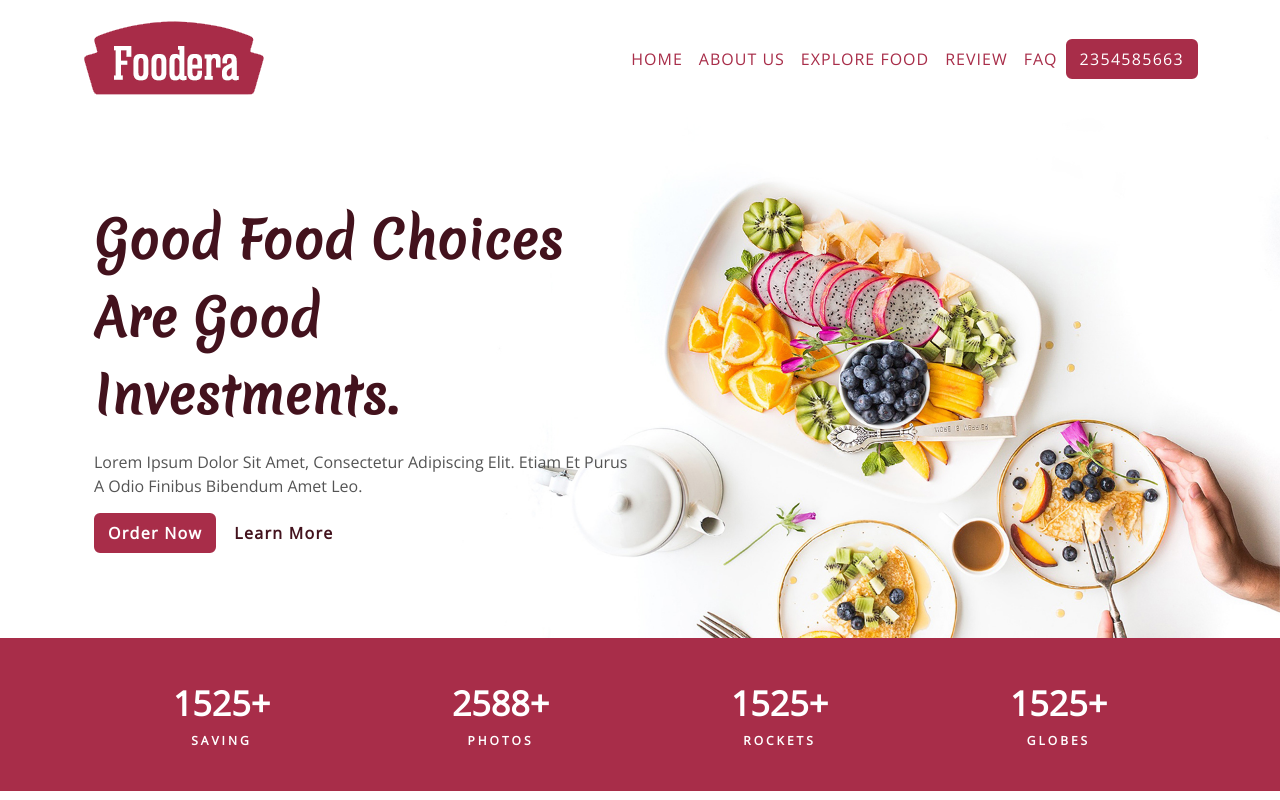
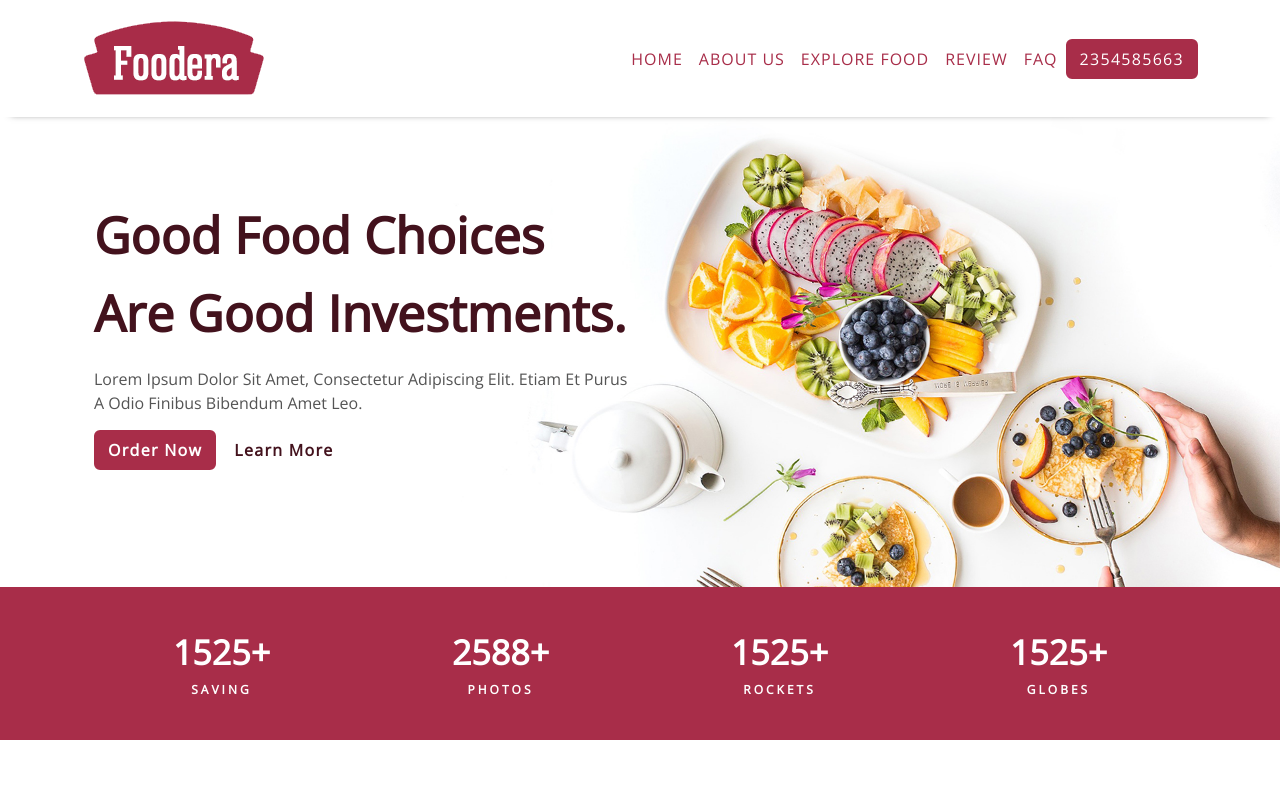
Before and after one commit to wesamustafa/React-Food-Website-Template, a React (Create React App) app: page / in a window 1280 px wide. Shown: the top 800 px of the page. Built offline with nearby package versions, Linux system fonts and the light colour scheme.

Commit message:
resolve issues

```diff
--- a/src/component/Home.js/Header.css
+++ b/src/component/Home.js/Header.css
@@ -4,9 +4,10 @@ header{
     width: 100%;
     max-width: 100%;
     text-align: left;
-    height: auto;
+    height:auto;
     overflow: hidden;
-    padding: 1.563rem 0;
+    padding: 3.563rem 0;
+    margin-top: 80px;
 }
 header .row{
     margin: 3.75rem 0;
--- a/src/component/Home.js/Home.js
+++ b/src/component/Home.js/Home.js
@@ -14,7 +14,7 @@ const Home = ()=>{
     const foodItems = Data.map((item)=>{
         return(
             <div className="col-md-4">
-                    <div class="box">
+                    <div className="box">
                     <img src={item.img} alt="foodimg"/>
                     <h5>{item.title}</h5>
                     <span className="time">{item.time}</span>
--- a/src/component/Navs/Navs.css
+++ b/src/component/Navs/Navs.css
@@ -4,6 +4,9 @@ nav{
     height: auto;
     max-width: 100%;
     border-radius: 0px;
+    -webkit-box-shadow: 0px 8px 7px -11px rgba(84,84,84,1);
+    -moz-box-shadow: 0px 8px 7px -11px rgba(84,84,84,1);
+    box-shadow: 0px 8px 7px -11px rgba(84,84,84,1);
 }
 nav a{
     color:var(--primary-color) !important;
--- a/src/component/Navs/Navs.js
+++ b/src/component/Navs/Navs.js
@@ -3,7 +3,7 @@ import './Navs.css'
 import logo from '../../assets/logo.png';
 const Navs = ()=>{
     return (
-    <Navbar expand="lg">
+    <Navbar expand="lg" fixed="top">
       <Container>
         <Navbar.Brand href="#home">
             <img src={logo} alt="logo"/>
--- a/src/component/Subscribe/Subscribe.js
+++ b/src/component/Subscribe/Subscribe.js
@@ -6,7 +6,7 @@ const Subscribe = ()=>{
         <section className="subscribe">
             <div className="container">
                 <div className="row">
-                    <div class="col-md-12">
+                    <div className="col-md-12">
                         <h2>Hurry up! Subscribe our newsletter<br/> and get 25% Off</h2>
                         <p>Limited time offer for this month. No credit card required.</p>
                     </div>
--- a/src/index.css
+++ b/src/index.css
@@ -4,7 +4,8 @@
   --second-color:#43121d;
   --third-color:#545454;
   --primary-font:'Open Sans', sans-serif;
-  --second-font: 'Merienda', cursive;
+  --second-font: 'Open Sans', sans-serif;
+  /* --second-font: 'Merienda', cursive; */
 }
 *{
   box-sizing: border-box;
```
